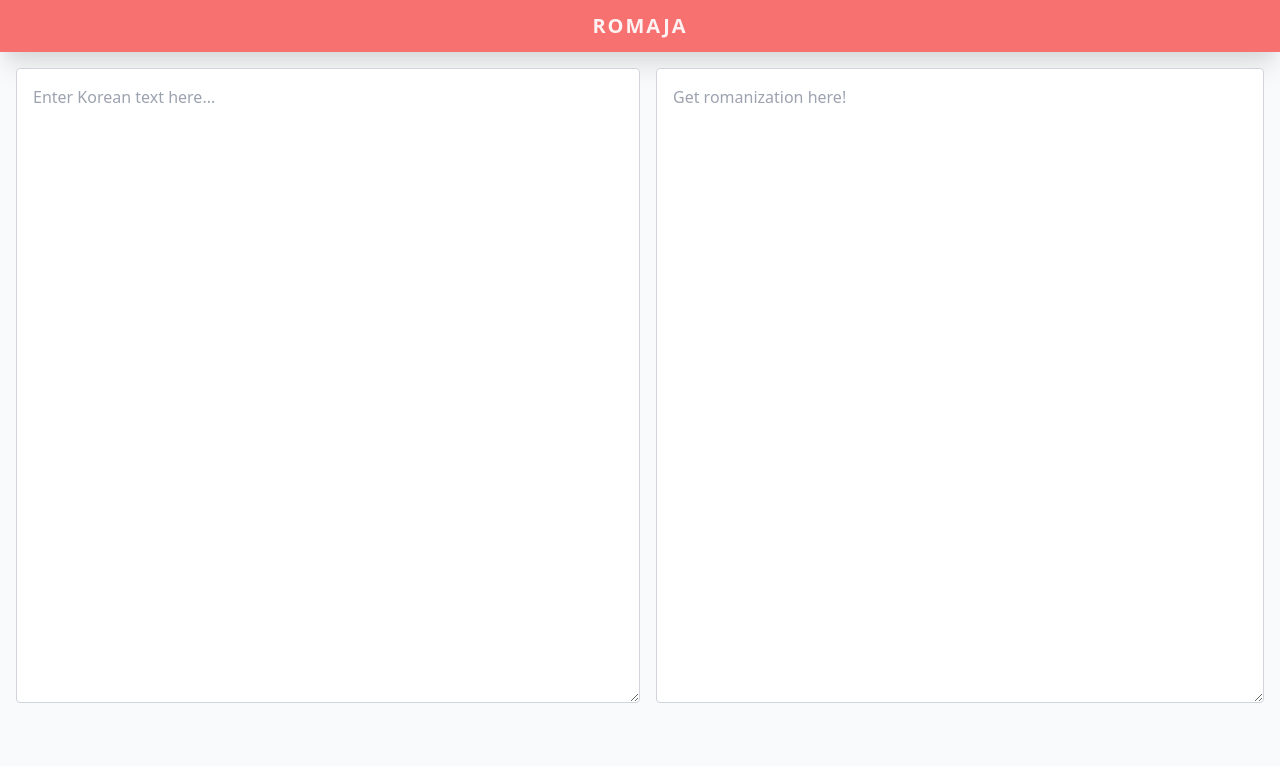
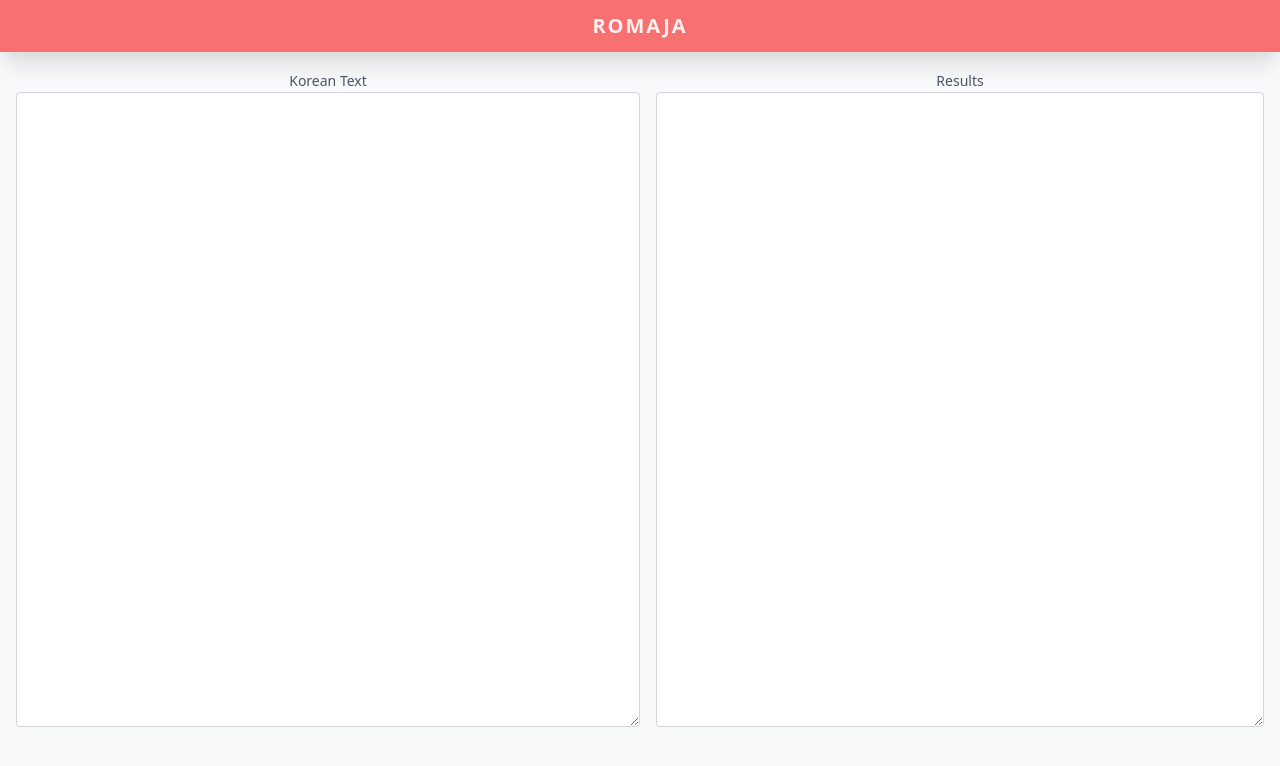
Before and after one commit to whanwells/romaja, a React app: page / in a window 1280 px wide. Shown: the top 766 px of the page. Built offline with nearby package versions, Linux system fonts and the light colour scheme.

Commit message:
Always display labels

```diff
--- a/src/App.tsx
+++ b/src/App.tsx
@@ -1,5 +1,6 @@
 import { useState } from "react";
 import type { ChangeEvent, VFC } from "react";
+import Label from "./Label";
 import romanize from "./romanize";
 import TextArea from "./TextArea";
 
@@ -14,27 +15,13 @@ const App: VFC = () => {
 
   return (
     <>
-      <div>
-        <label htmlFor="hangeul" className="sr-only">
-          Korean Text
-        </label>
-        <TextArea
-          id="hangeul"
-          value={source}
-          onChange={onSourceChange}
-          placeholder="Enter Korean text here..."
-        />
+      <div className="text-center">
+        <Label htmlFor="hangeul">Korean Text</Label>
+        <TextArea id="hangeul" value={source} onChange={onSourceChange} />
       </div>
-      <div>
-        <label htmlFor="romanization" className="sr-only">
-          Romanization
-        </label>
-        <TextArea
-          id="romanization"
-          value={result}
-          readOnly
-          placeholder="Get romanization here!"
-        />
+      <div className="text-center">
+        <Label htmlFor="results">Results</Label>
+        <TextArea id="results" value={result} readOnly />
       </div>
     </>
   );
--- /dev/null
+++ b/src/Label.tsx
@@ -0,0 +1,10 @@
+import type { LabelHTMLAttributes, FC } from "react";
+
+type LabelAttributes = LabelHTMLAttributes<HTMLLabelElement>;
+type LabelProps = Omit<LabelAttributes, "className">;
+
+const Label: FC<LabelProps> = (props) => {
+  return <label {...props} className="font-medium text-sm text-gray-600" />;
+};
+
+export default Label;
```
